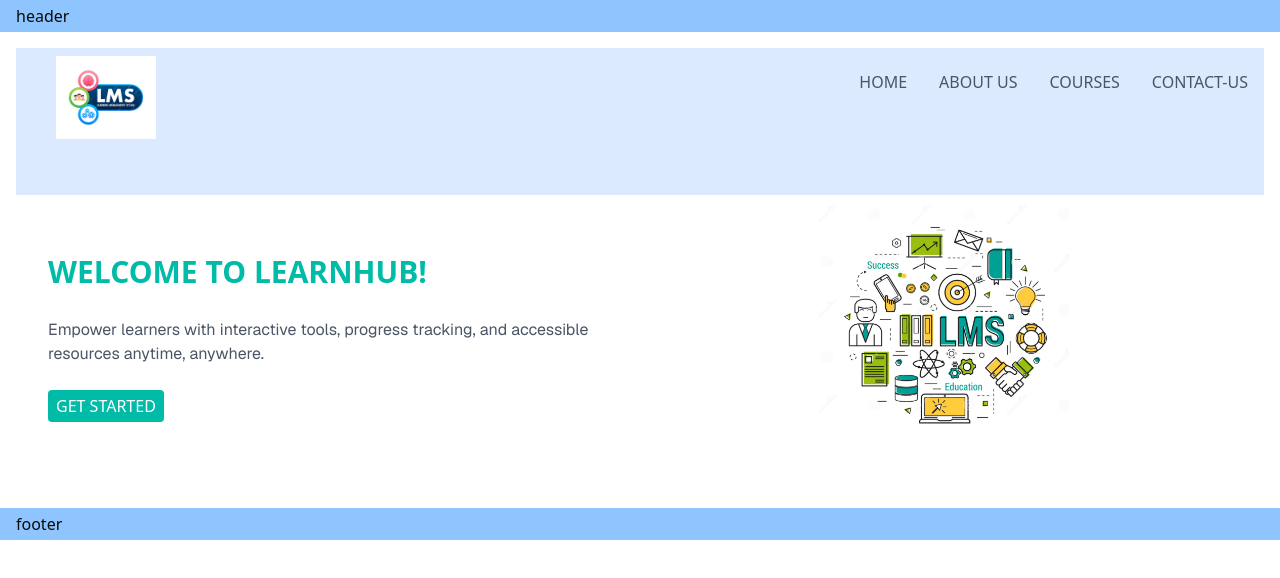
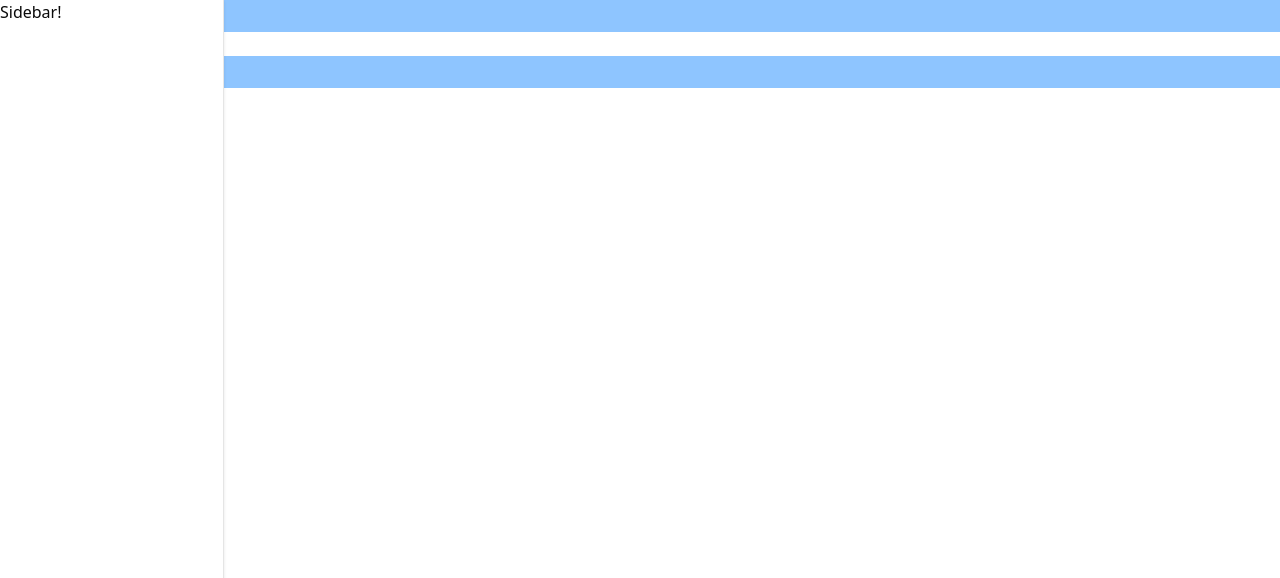
Before and after one commit to Sudha9524/LearnHub, a Next.js app in the folder my-app/: page / in a window 1280 px wide. Shown: the top 578 px of the page. Built offline with nearby package versions, Linux system fonts and the light colour scheme.

Commit message:
dashboard

```diff
--- /dev/null
+++ b/my-app/app/(auth)/(routes)/sign-in/page.tsx
@@ -0,0 +1,11 @@
+import React from 'react'
+
+const page = () => {
+  return (
+    <div>
+      this is sign in page
+    </div>
+  )
+}
+
+export default page
--- /dev/null
+++ b/my-app/app/(auth)/(routes)/sign-up/page.tsx
@@ -0,0 +1,11 @@
+import React from 'react'
+
+const page = () => {
+  return (
+    <div>
+      this is sign up page
+    </div>
+  )
+}
+
+export default page
--- /dev/null
+++ b/my-app/app/(dashboard)/(routes)/page.tsx
@@ -0,0 +1,11 @@
+import React from 'react'
+
+const page = () => {
+  return (
+    <div>
+      this is a page
+    </div>
+  )
+}
+
+export default page
--- /dev/null
+++ b/my-app/app/(dashboard)/_components/Sidebar.tsx
@@ -0,0 +1,9 @@
+import React from "react";
+
+export default function Sidebar() {
+  return (
+    <div className="h-full border-r flex flex-col overflow-auto bg-white shadow-sm">
+      Sidebar!
+    </div>
+  );
+}
--- /dev/null
+++ b/my-app/app/(dashboard)/layout.tsx
@@ -0,0 +1,17 @@
+import React, { ReactNode } from "react";
+import Sidebar from "./_components/Sidebar";
+
+interface LayoutProps {
+  children: React.ReactNode;
+}
+
+export default function Layout({ children }: LayoutProps) {
+  return (
+    <div className="h-full">
+    <div className="hidden md:flex h-full w-56 flex-col fixed inset-y-0 z-50">
+      <Sidebar />
+      </div>
+      {children}
+    </div>
+  );
+}
--- a/my-app/app/page.tsx
+++ b/my-app/app/page.tsx
@@ -6,15 +6,10 @@ export default function Home() {
     <div className="flex min-h-1items-center justify-center bg-white p-4">
       <div className="bg-fuchsia-150 items-center justify-center">
         <header className="flex justify-between items-center px-4 bg-blue-100">
-          <div className="font-bold px-6 py-8 rounded relative -top-6">
-            <Image
-            src="/lms.png"
-            alt="public"
-            width={100}
-            height={100}
-            />
+          <div className="font-bold px-6 py-8 rounded relative -top-4 font-mono text-blue-500">
+            LEARNHUB
           </div>
-          <div className="flex gap-8 font-medium relative -top-10 text-gray-600">
+          <div className="flex gap-8 font-medium relative -top-6 text-gray-600">
             HOME
             <Link href={'/pages/about-us'}>ABOUT US</Link>
             <Link href={'/pages/courses'}>COURSES</Link>
```
